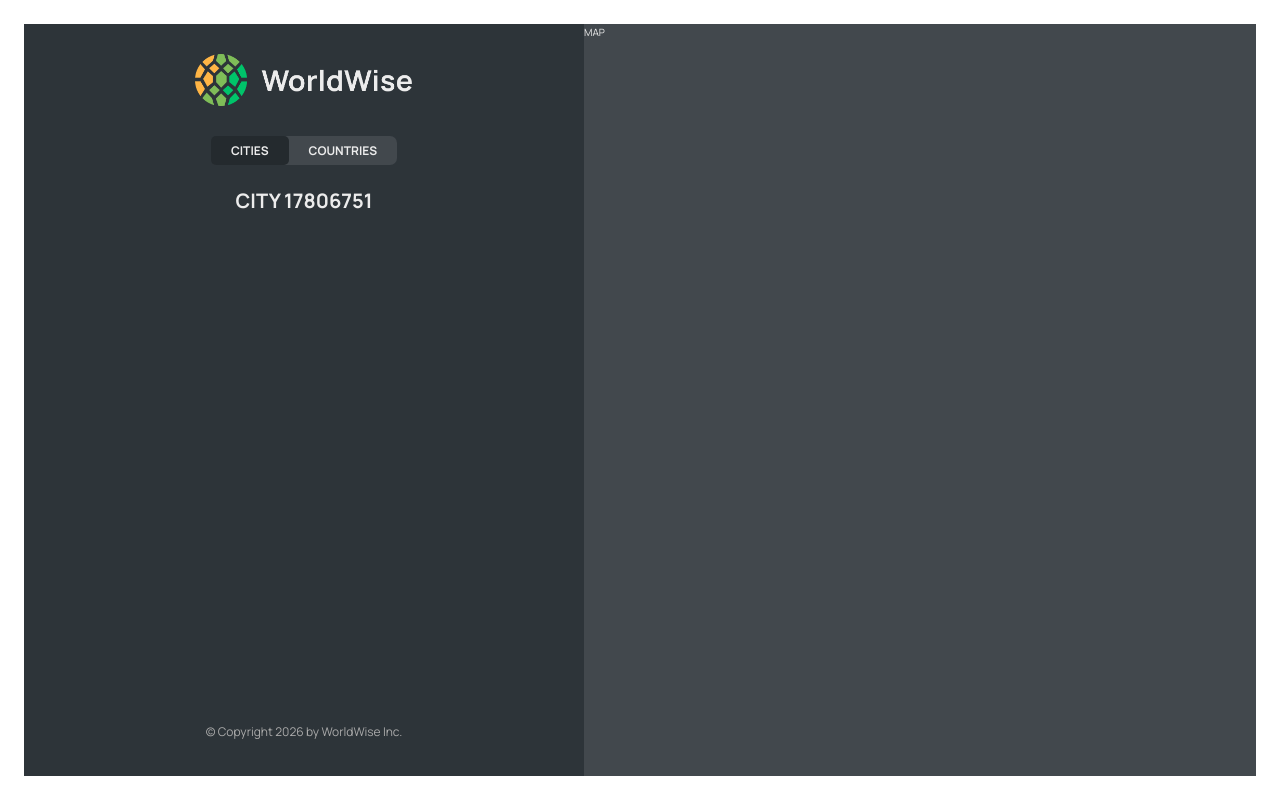
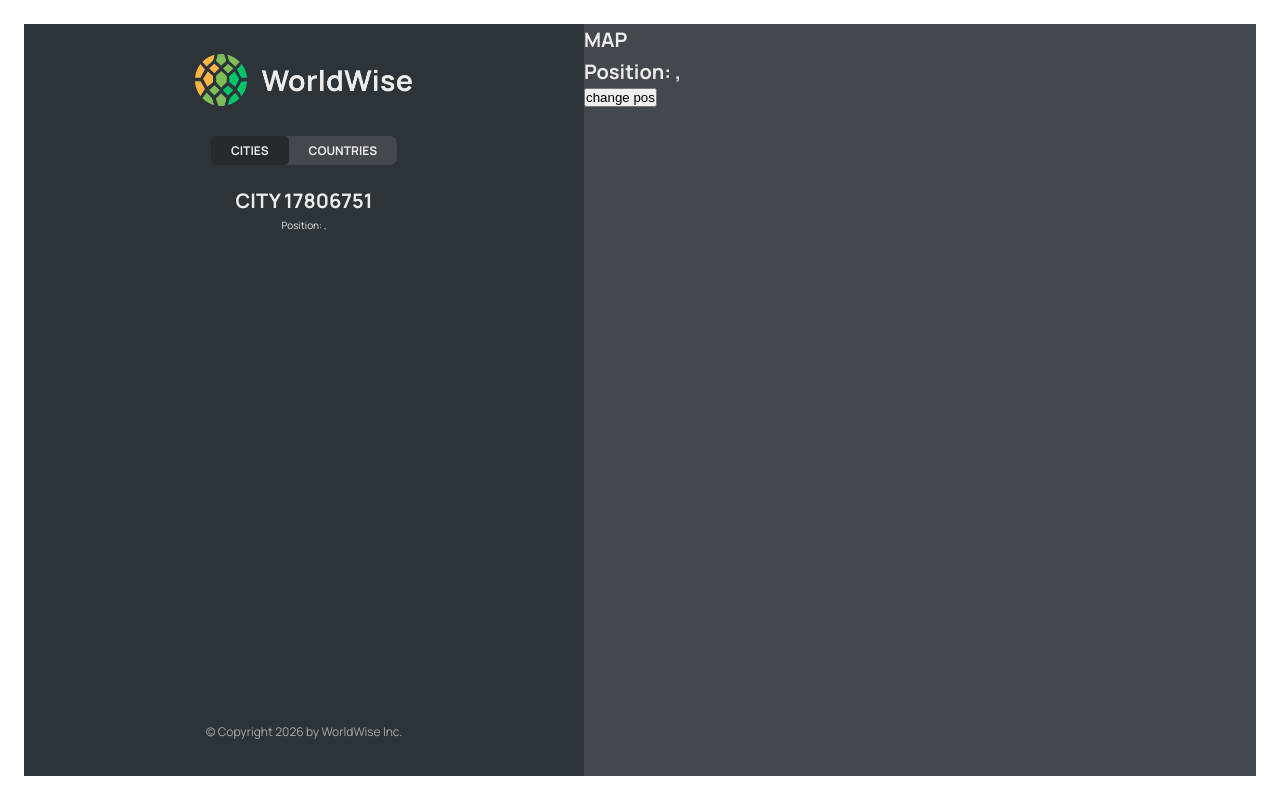
Before and after one commit to sheharyarr-ahmed/WorldWise, a React (Vite) app: page /app/cities/17806751 in a window 1280 px wide. Built offline with nearby package versions, Linux system fonts and the light colour scheme; data requests are answered from the project's data file.

Commit message:
donew ith the query and ur stuff

```diff
--- a/src/components/City.jsx
+++ b/src/components/City.jsx
@@ -1,6 +1,6 @@
 // Old layout (currently disabled)
 // import styles from "./City.module.css";
-import { useParams } from "react-router-dom";
+import { useParams, useSearchParams } from "react-router-dom";
 
 // const formatDate = (date) =>
 //   new Intl.DateTimeFormat("en", {
@@ -13,6 +13,10 @@
 function City() {
   const params = useParams();
   console.log("city id:", params.id);
+  const [searchParams] = useSearchParams();
+
+  const lat = searchParams.get("lat");
+  const lng = searchParams.get("lng");
 
   // TEMP DATA (currently disabled)
   // const currentCity = {
@@ -24,7 +28,14 @@
 
   // const { cityName, emoji, date, notes } = currentCity;
 
-  return <h1>CITY {params.id}</h1>;
+  return (
+    <>
+      <h1>CITY {params.id}</h1>
+      <p>
+        Position: {lat}, {lng}
+      </p>
+    </>
+  );
 
   // return (
   //   <div className={styles.city}>
--- a/src/components/CityItem.jsx
+++ b/src/components/CityItem.jsx
@@ -11,10 +11,15 @@
   }).format(new Date(date));
 
 function CityItem({ city }) {
-  const { cityName, emoji, date, id } = city;
+  const { cityName, emoji, date, id, position } = city;
+
+  console.log(position);
   return (
     <li>
-      <Link className={styles.cityItem} to={`${id}`}>
+      <Link
+        className={styles.cityItem}
+        to={`${id}?lat=${position.lat}&lng=${position.lng}`}
+      >
         <span className={styles.emoji}>{emoji}</span>
         <h3 className={styles.name}>{cityName}</h3>
         <time className={styles.date}>{formatDate(date)}</time>
@@ -31,6 +36,7 @@
     cityName: PropTypes.string.isRequired,
     emoji: PropTypes.string.isRequired,
     date: PropTypes.string.isRequired,
+    position: PropTypes.string.isRequired,
     id: PropTypes.oneOfType([PropTypes.number, PropTypes.string]).isRequired,
   }).isRequired,
 };
--- a/src/components/Map.jsx
+++ b/src/components/Map.jsx
@@ -1,6 +1,21 @@
 import styles from "./Map.module.css";
+import { useSearchParams } from "react-router-dom";
 function Map() {
-  return <div className={styles.mapContainer}>MAP</div>;
+  const [searchParams, setSearchParams] = useSearchParams();
+
+  const lat = searchParams.get("lat");
+  const lng = searchParams.get("lng");
+  return (
+    <div className={styles.mapContainer}>
+      <h1>MAP</h1>
+      <h1>
+        Position: {lat}, {lng}
+      </h1>
+      <button onClick={() => setSearchParams({ lat: 23, lng: 50 })}>
+        change pos
+      </button>
+    </div>
+  );
 }
 
 export default Map;
```
